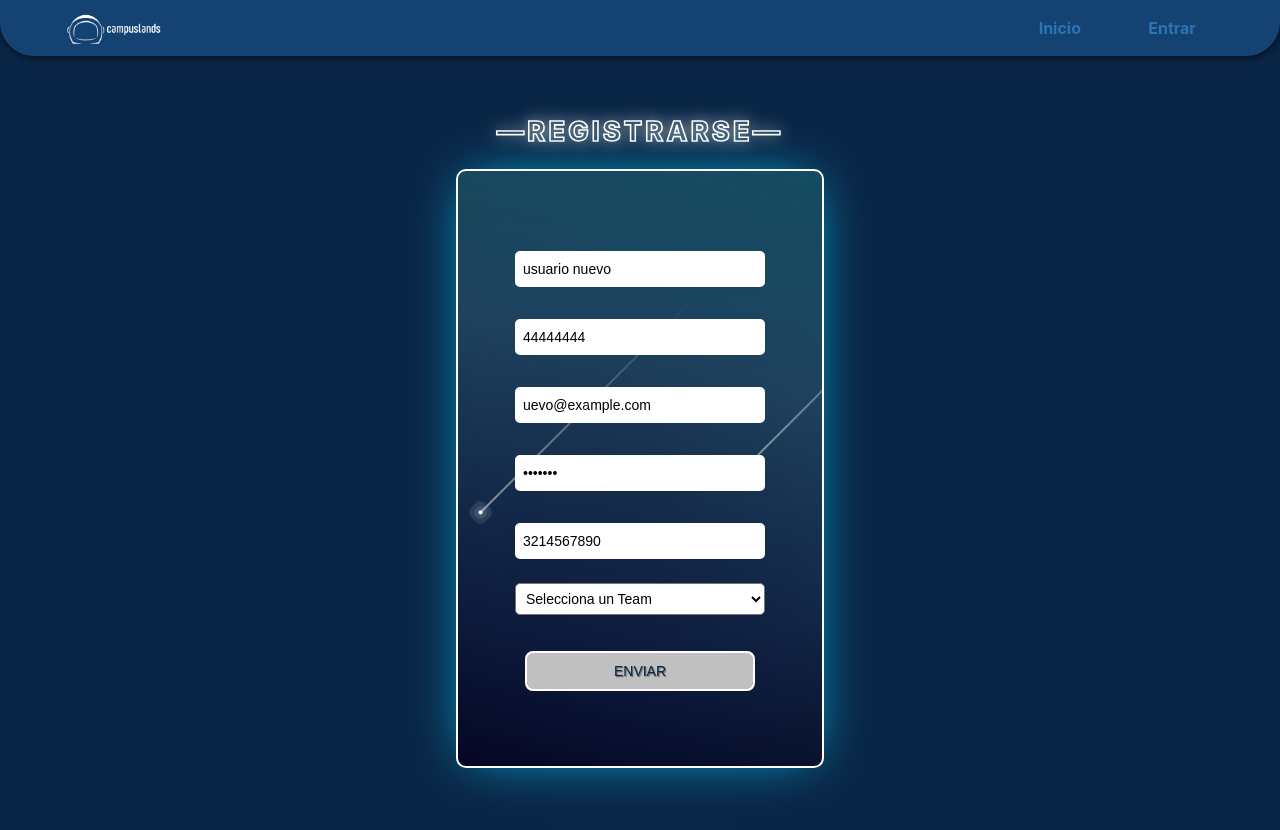
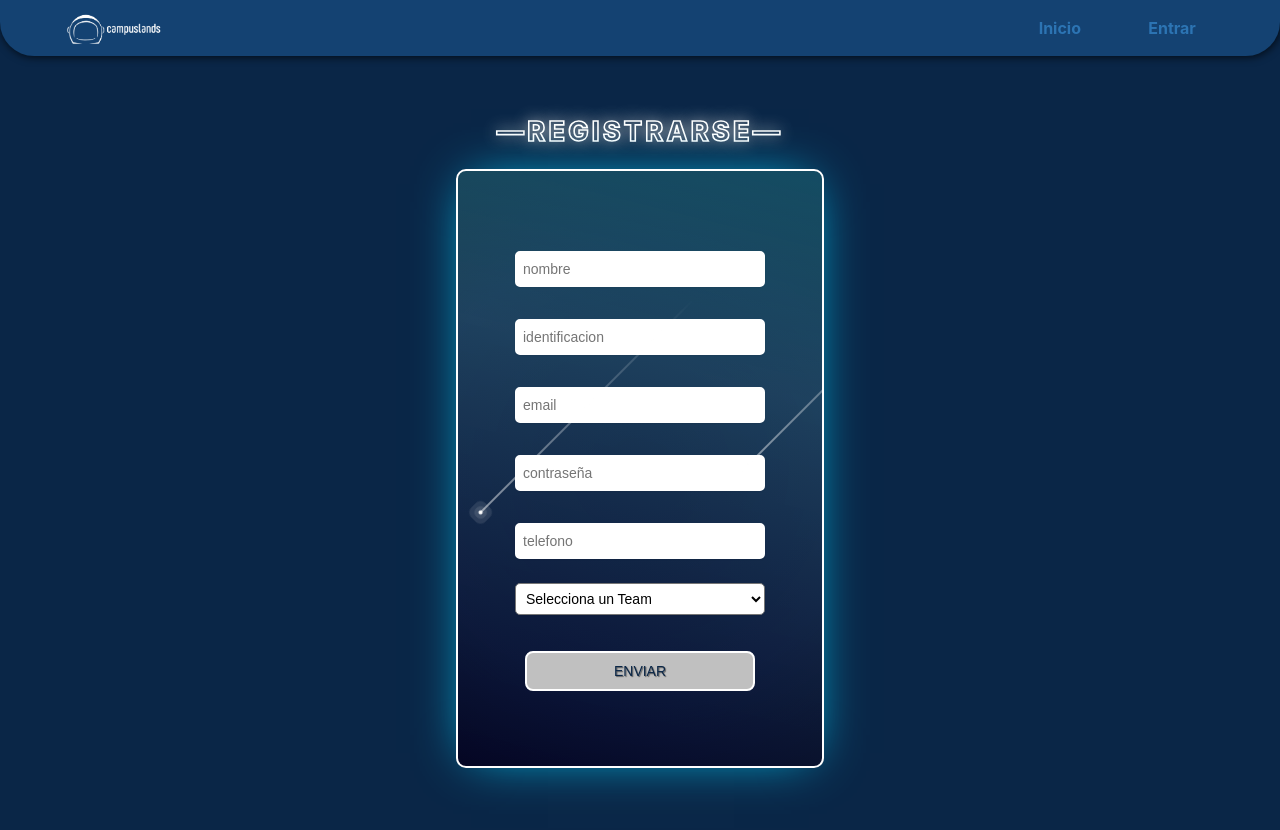
Before and after one commit to davidRamirez1005/library_campus, a React (Vite) app: page /Registrer in a window 1280 px wide. Shown: the top 830 px of the page. Built offline with nearby package versions, Linux system fonts and the light colour scheme; no server answers.

Commit message:
refactor: :zap: auth components
code is improved

```diff
--- a/src/modules/auth/components/Login.jsx
+++ b/src/modules/auth/components/Login.jsx
@@ -14,8 +14,8 @@ export default function Login() {
     const navigate = useNavigate();
     const auth = useAuth();
 
-    let [ROL_EMAIL, getMail] = useState('JDavidRamirez@gmail.com');
-    let [ROL_PASSWORD, getCon] = useState('jose@1005');
+    let [ROL_EMAIL, getMail] = useState('juandiegod@example.com');
+    let [ROL_PASSWORD, getCon] = useState('secreto');
     let [token, setToken] = useState('');
     let [isLoading, setIsLoading] = useState(false);
 
@@ -63,11 +63,12 @@ const login = async () => {
         const NAME = data.result.full_name
         const USERNAME = data.result.username
         const ROL = data.result.rol
+        const IDENTIFICATION = data.result.identification
 
         if (!data.Token) {
             console.log('Verifica los datos ingresados');
         } else {
-            auth.logins({ email: ROL_EMAIL, name : NAME , rol : ROL, username : USERNAME, bearer : TOKEN});
+            auth.logins({ email: ROL_EMAIL, name : NAME , rol : ROL, username : USERNAME, bearer : TOKEN, identification : IDENTIFICATION});
             switch (data.result.rol) {
                 case 1:
                     navigate('/Admin');
@@ -83,7 +84,7 @@ const login = async () => {
             }
         }
         } catch (error) {
-            alert('Verifica los datos ingresados');
+            return alert('Verifica los datos ingresados');
             error
         } finally {
             setIsLoading(false);
--- a/src/modules/auth/components/Logout.jsx
+++ b/src/modules/auth/components/Logout.jsx
@@ -20,7 +20,7 @@ function Logout() {
         left: '50%',
         transform: 'translate(-50%, -50%)',
         }}>
-            <h1>Cerrar cesión</h1>
+            <h1>Cerrar sesión</h1>
 
             <form onSubmit={logout}>
                 <label>¿Segur@ de que quieras salir?</label>
--- a/src/modules/auth/components/Registrer.jsx
+++ b/src/modules/auth/components/Registrer.jsx
@@ -12,11 +12,11 @@ let backendUrl = `${import.meta.env.VITE_HOSTNAME}:${import.meta.env.VITE_PORT_B
 
 export default function Registrer() {
 
-    let [username, setName] = useState('usuario nuevo')
-    let [identification, setIdentification] = useState('44444444')
-    let [email, setEmail] = useState('uevo@example.com')
-    let [password, setPassword] = useState('secreto')
-    let [phone, setPhone] = useState('3214567890')
+    let [username, setName] = useState('')
+    let [identification, setIdentification] = useState('')
+    let [email, setEmail] = useState('')
+    let [password, setPassword] = useState('')
+    let [phone, setPhone] = useState('')
     let [team, setTeam] = useState('')
     let [rol, setRol] = useState(2)
     let [isLoading, setIsLoading] = useState(false);
--- a/src/modules/auth/context/auth.jsx
+++ b/src/modules/auth/context/auth.jsx
@@ -8,8 +8,8 @@ function AuthProvider({ children }) {
     const navigate = useNavigate();
     const [user, setUser] = React.useState(null);
 
-    const logins = ({ email, name, rol, username, bearer}) => {
-        setUser({ email, name, rol, username, bearer });
+    const logins = ({ email, name, rol, username, bearer, identification}) => {
+        setUser({ email, name, rol, username, bearer, identification });
 };
 const logout = () => {
     setUser(null);
```
